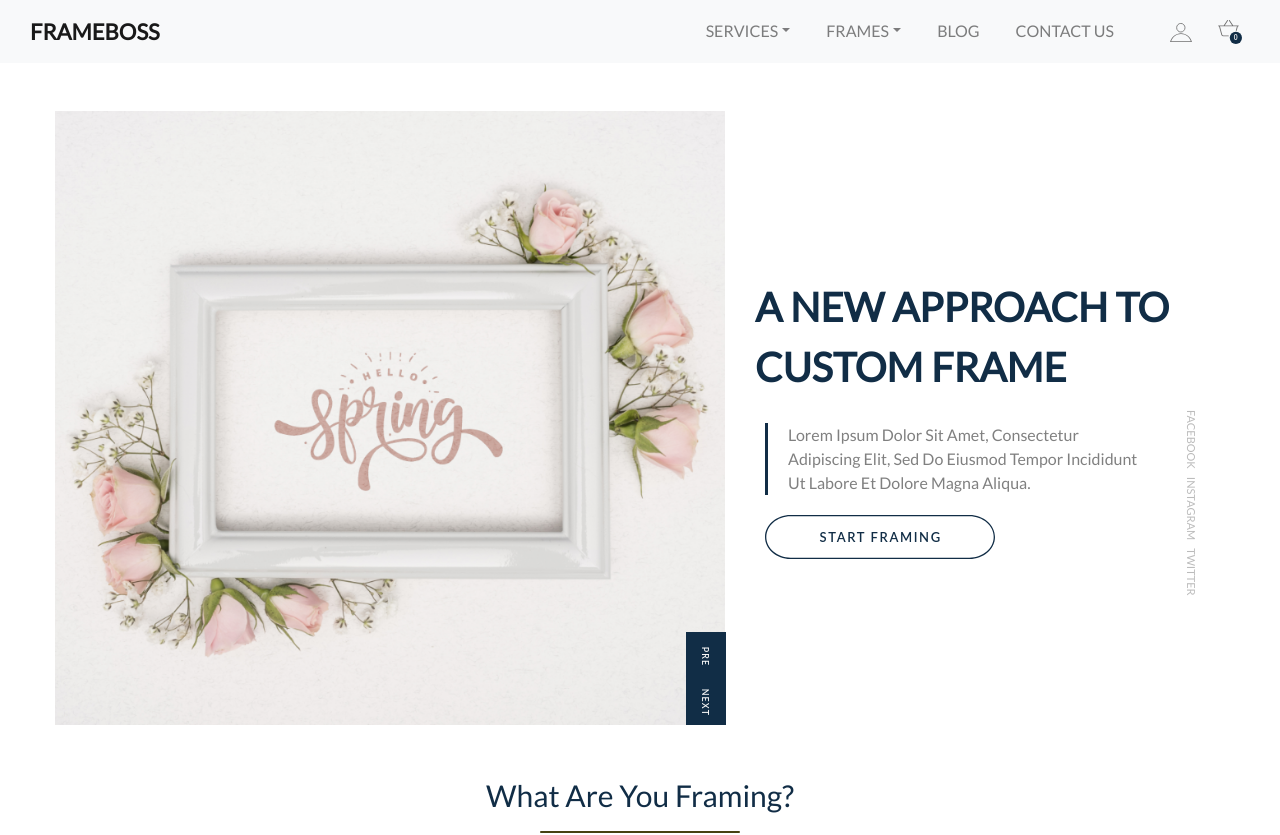
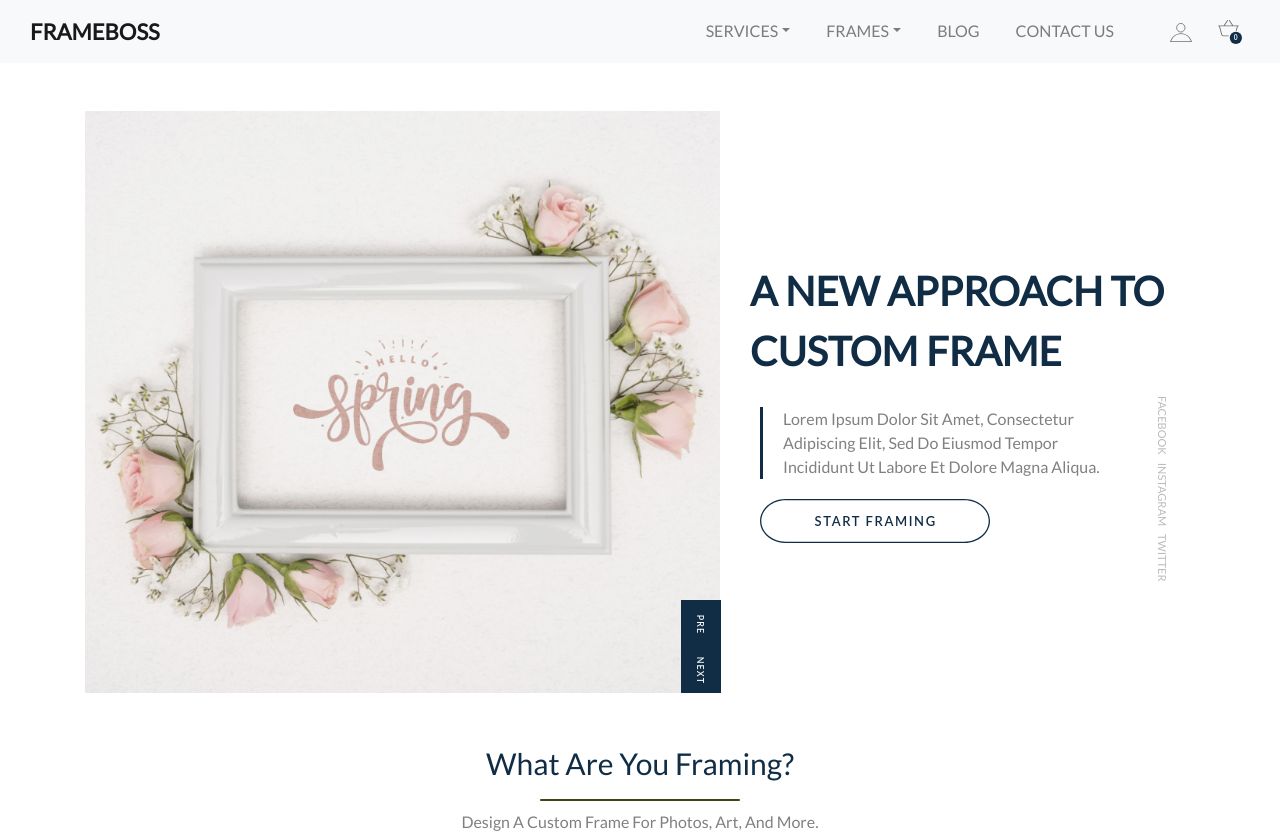
Before and after one commit to SarahSajid/FramingWebsiteUsingReactstrap, a React (Create React App) app: page / in a window 1280 px wide. Shown: the top 835 px of the page. Built offline with nearby package versions, Linux system fonts and the light colour scheme.

Commit message:
Update section 1 in app

```diff
--- a/src/App.js
+++ b/src/App.js
@@ -20,13 +20,14 @@ function App() {
       <NavBar/>
       <br/>
       <br/>
-      <div className="row" style={{margin: '0 40px'}}>
-        <div className="col-sm-7">
+      <Container>
+        <Row>
+          <Col sm={7}>
             <img src={springFrame} style={{width: '100%'}}></img>
             <img src={prevBtn} style={{position: 'absolute', width: '40px', right: '14px', bottom: '46px'}}></img>
             <img src={nextBtn} style={{position: 'absolute', width: '40px', right: '14px', bottom: '0'}}></img>
-        </div>
-        <div className="col-sm-5" style={{display: 'flex', flexDirection: 'column', justifyContent: 'center'}}>
+          </Col>
+          <Col sm={5} style={{display: 'flex', flexDirection: 'column', justifyContent: 'center'}}>
             <p className="text-left" style={{color: '#112d46', fontWeight: 'bold', fontSize: '40px'}}>A NEW APPROACH TO CUSTOM FRAME</p>
             <div style={{width: '100%', display: 'flex'}}>
               <div className="text-left" style={{width: '85%'}}>
@@ -41,8 +42,9 @@ function App() {
                 </div>
               </div>
             </div>
-        </div>
-      </div>
+          </Col>
+        </Row>
+      </Container>
       <br/>
       <br/>
       <div className="text-center" style={{margin: '0 40px', display: 'flex', flexDirection: 'column', justifyContent: 'center'}}>
```
Lines whose indentation alone changed are shown as unchanged.
